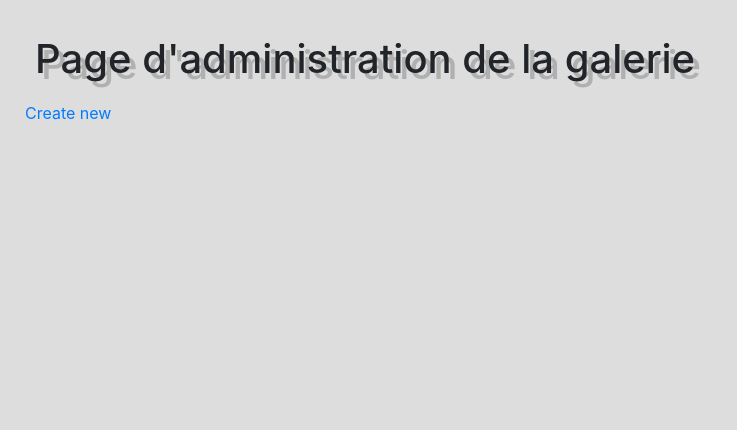
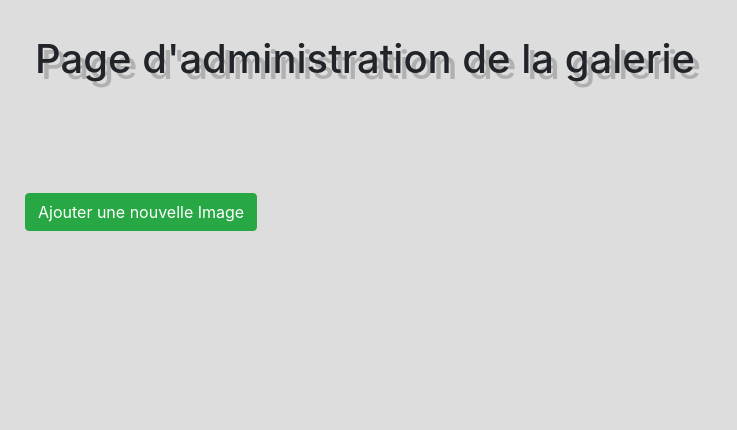
Before and after one commit to amel-selmane/Projet_AKA77-Symfony, a Symfony app: template templates/gallery/index.html.twig in a window 1280 px wide. Shown: the part 80-510 px from the top of the page, without its empty margins (0-737 px from the left). Run offline with Twig, Linux system fonts and the light colour scheme; the template is opened without the code that fills it, so the values that code supplies are empty; some libraries are stand-ins or nearby versions.

Commit message:
maj index.html.twig

```diff
--- a/templates/gallery/index.html.twig
+++ b/templates/gallery/index.html.twig
@@ -3,9 +3,9 @@
 {% block title %}Gallery index{% endblock %}
 
 {% block body %}
-    <h1>Page d'administration de la galerie</h1>
+    <h1 style ="margin-bottom:50px;">Page d'administration de la galerie</h1>
 
-<section style="display:flex; justify-content:space-around;">
+<section style="display:flex; justify-content:sflex-start; flex-wrap:wrap; margin-bottom:50px; ">
     {# <table class="table">
         <thead>
             <tr>
@@ -35,15 +35,15 @@
             <tr>
                 <td colspan="6">no records found</td>
             </tr> #}
-            <figure style="text-align:center;">
-  <img src="{{ asset( gallery.urlImgOriginal) }}" alt="{{ gallery.imgName }}" style="width:150px; height:100px; object-fit:cover; border-radius:20px;">
+            <figure style="text-align:center;  padding:20px;">
+  <img src="{{ asset( gallery.urlImgOriginal) }}" alt="{{ gallery.imgName }}" style="width:250px; height:200px; object-fit:cover; border-radius:20px; box-shadow:0 0 20px gray;">
   <figcaption><strong>{{ gallery.imgName }}</strong></figcaption>
-     <a href="{{ path('gallery_show', {'id': gallery.id}) }}">show</a>
-                    <a href="{{ path('gallery_edit', {'id': gallery.id}) }}">edit</a>
+     <a href="{{ path('gallery_show', {'id': gallery.id}) }}" class="btn btn-primary">Montrer</a>
+                    <a href="{{ path('gallery_edit', {'id': gallery.id}) }}" class="btn btn-danger">Editer</a>
 </figure>
         {% endfor %}
         {# </tbody> #}
     {# </table> #}
 </section>
-    <a href="{{ path('gallery_new') }}">Create new</a>
+    <a class="btn btn-success" href="{{ path('gallery_new') }}">Ajouter une nouvelle Image</a>
 {% endblock %}
```
Also changed, not shown: public/assets/img/upload/9.jpg (added).
